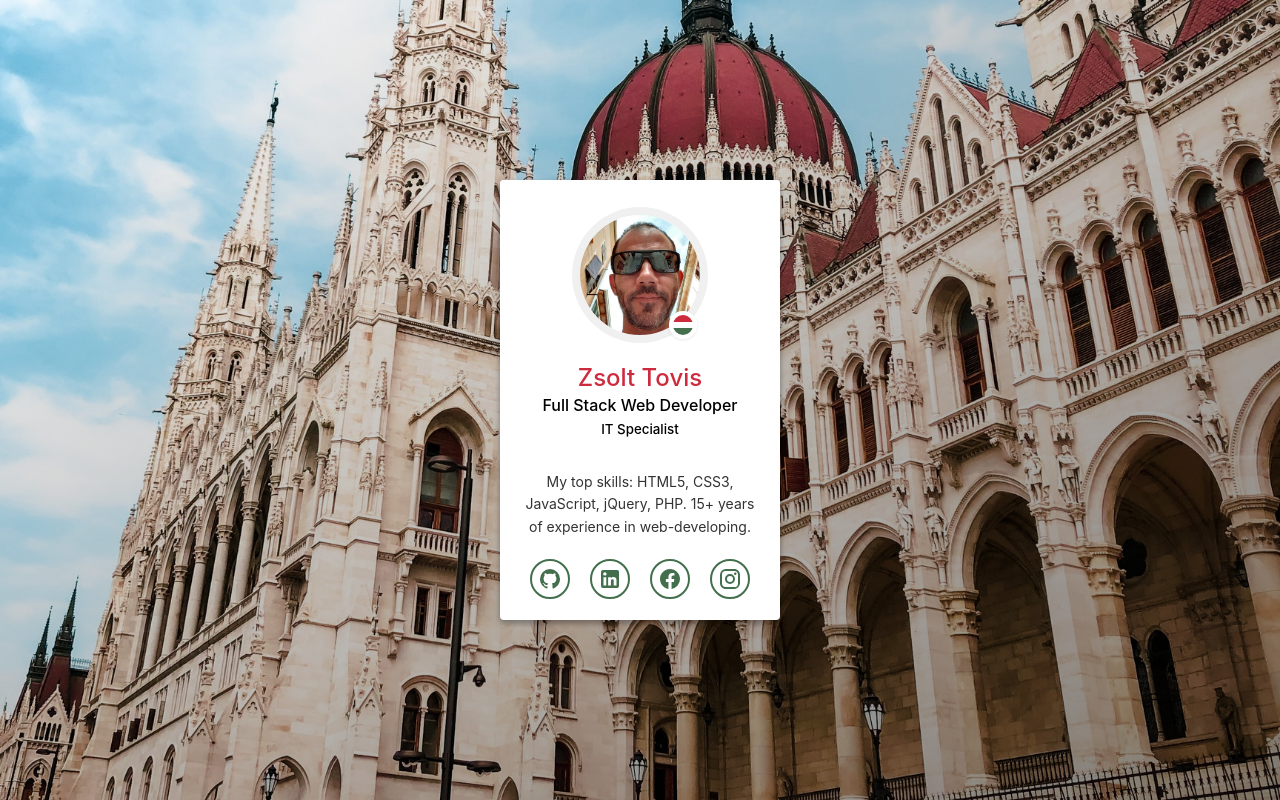
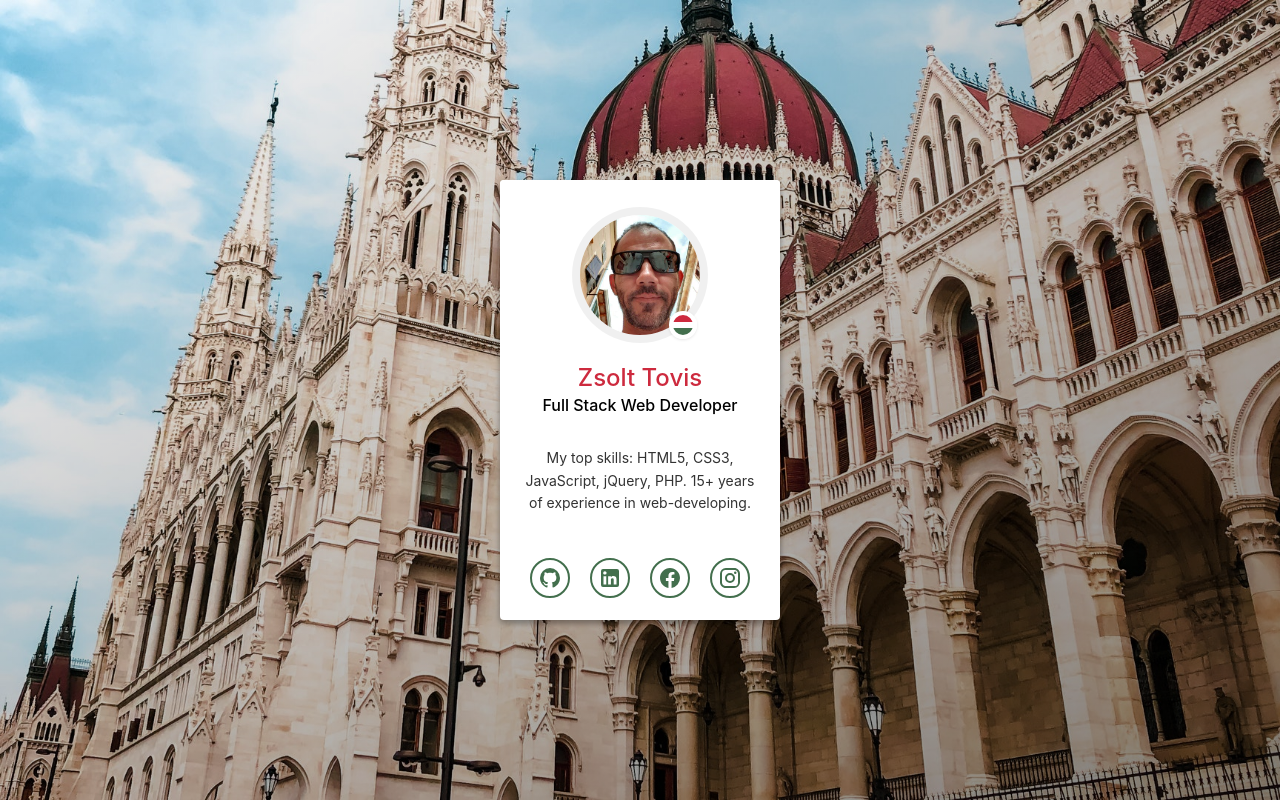
Before and after one commit to toviszsolt/toviszsolt.github.io, a plain HTML site: page index.html in a window 1280 px wide. Drawn offline with Linux system fonts and the light colour scheme.

Commit message:
update job title

```diff
--- a/index.html
+++ b/index.html
@@ -38,8 +38,6 @@
                 <h1>Zsolt Tovis</h1>
                 <h2>
                     <span>Full Stack Web Developer</span>
-                    <br>
-                    <small>IT Specialist</small>
                 </h2>
             </header>
 
@@ -47,6 +45,7 @@
                 <p>
                     My top skills: HTML5, CSS3, JavaScript, jQuery, PHP. 15+ years of experience in web-developing.
                 </p>
+                <p>&nbsp;</p>
             </div>
 
             <ul class="profile-social-links">
```
